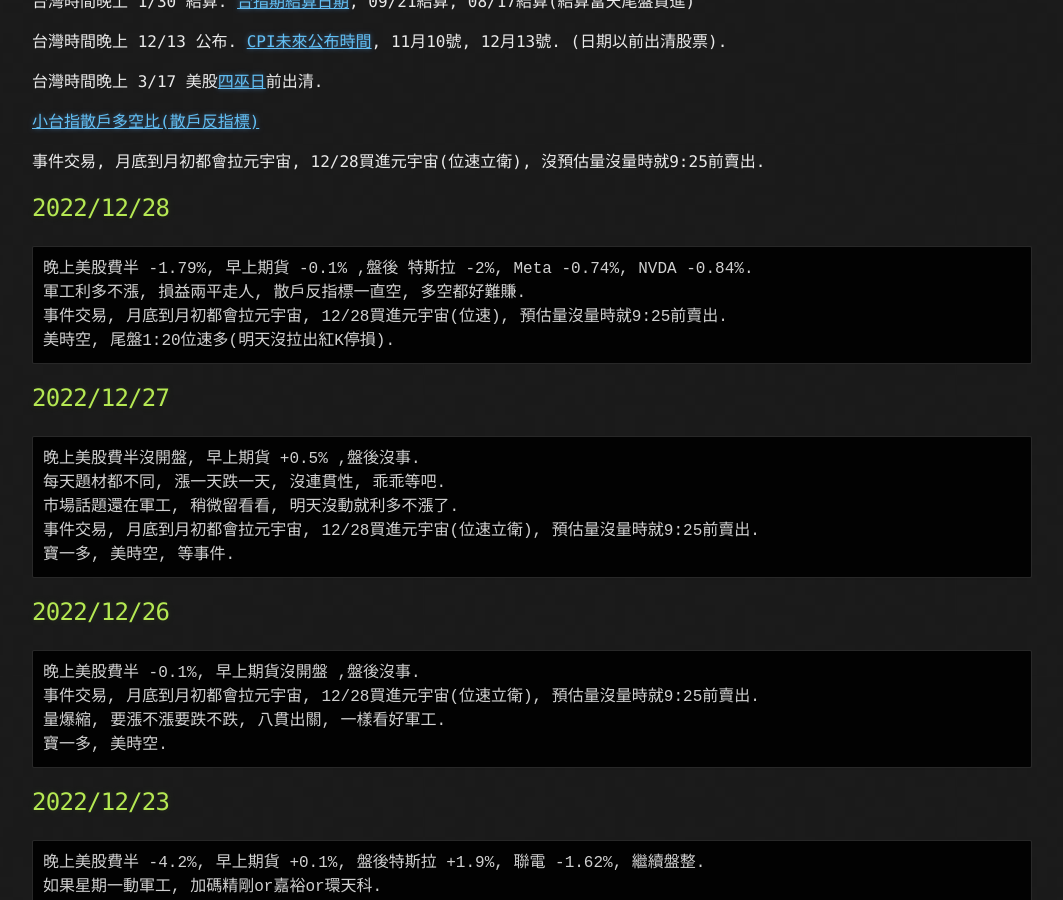
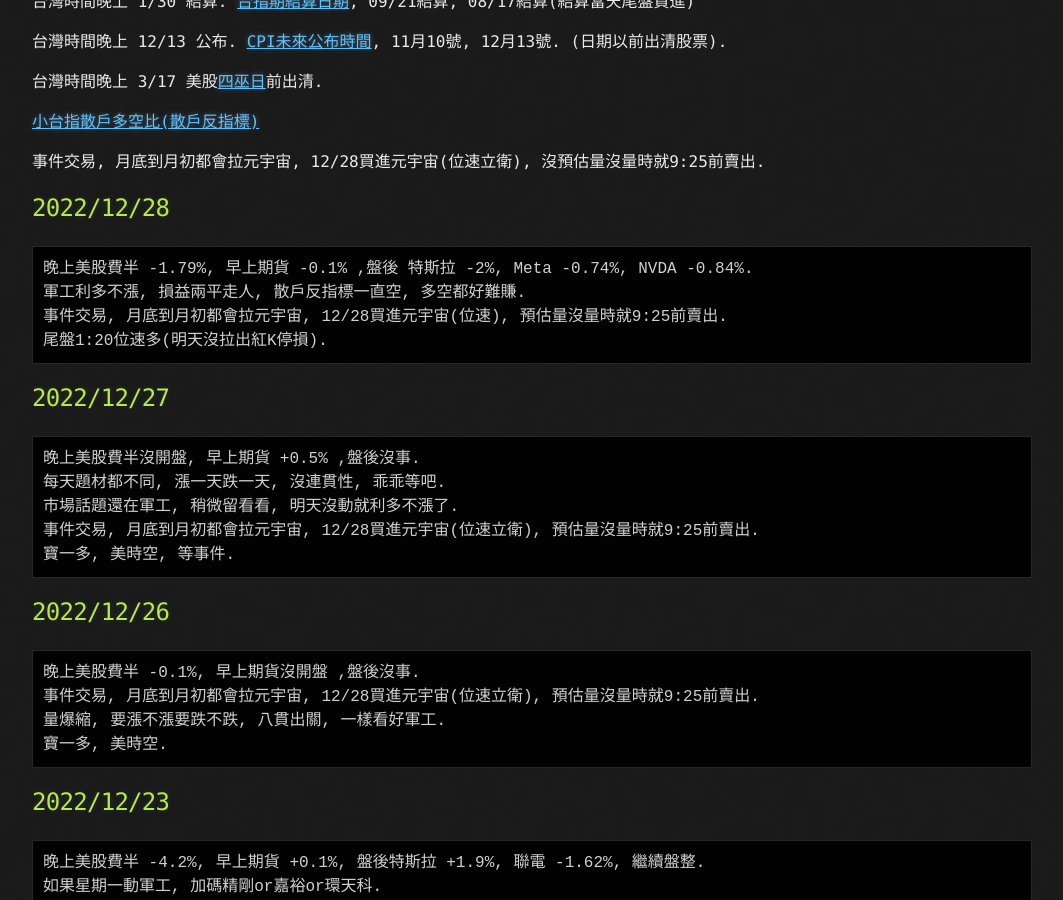
Before and after one commit to lepg5487/Stock_God, a Jekyll site: the page built from index.md, in a window 1280 px wide and 900 px high, scrolled down 388 px. Shown: the whole window, without its empty margins (108-1171 px from the left). Built offline with Jekyll 4.4.1, drawn with Linux system fonts in a browser that asks for light colours; our own code applies the rules of GitHub Pages for plain Markdown files.

Commit message:
Update index.md

````diff
--- a/index.md
+++ b/index.md
@@ -23,7 +23,7 @@ layout: testlayouts
 晚上美股費半 -1.79%, 早上期貨 -0.1% ,盤後 特斯拉 -2%, Meta -0.74%, NVDA -0.84%.
 軍工利多不漲, 損益兩平走人, 散戶反指標一直空, 多空都好難賺.
 事件交易, 月底到月初都會拉元宇宙, 12/28買進元宇宙(位速), 預估量沒量時就9:25前賣出.
-美時空, 尾盤1:20位速多(明天沒拉出紅K停損).
+尾盤1:20位速多(明天沒拉出紅K停損).
 ```
 
 ## 2022/12/27
````
